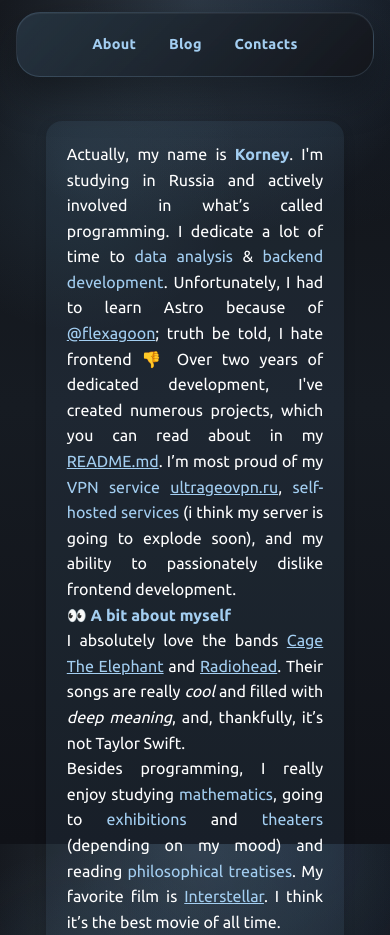
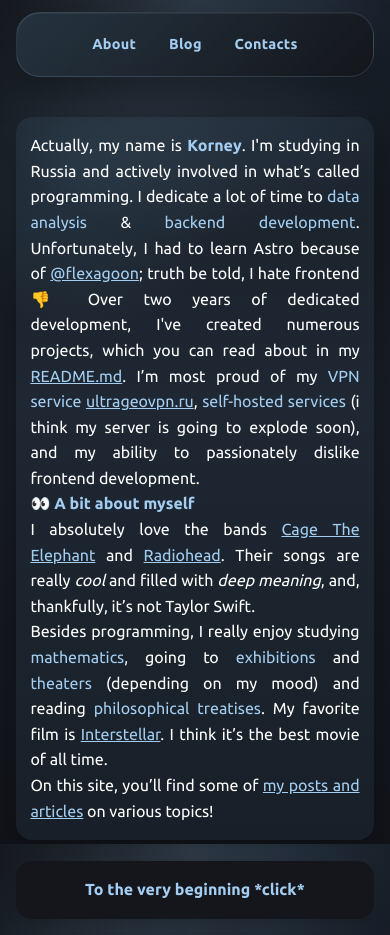
Before and after one commit to ultrageopro/ultrageosite, an Astro site: page /about in a window 390 px wide. Shown: the top 935 px of the page. Built offline with nearby package versions, Linux system fonts and the light colour scheme; Astro itself is replaced by a stand-in of ours.

Commit message:
feat: better topbar and about

```diff
--- a/src/components/Topnav.astro
+++ b/src/components/Topnav.astro
@@ -26,7 +26,7 @@
     margin: 0 auto;
     border: 1px solid rgba(var(--accent-light), 0.16);
     border-radius: 999px;
-    max-width: 860px;
+    max-width: 920px;
     background:
       linear-gradient(135deg, rgba(var(--accent), 0.22), rgba(var(--button-background), 0.94)),
       rgba(var(--button-background), 0.88);
--- a/src/pages/about.astro
+++ b/src/pages/about.astro
@@ -5,7 +5,7 @@ import UnderButton from '../components/UnderButton.astro';
 ---
 
 <Layout title="UltraGeoSite - About" description="This is the about page. Thank you for being with me when I am alone.">
-    <main class="mx-auto p-4 text-white leading-relaxed">
+    <main class="about-page mx-auto p-4 text-white leading-relaxed">
         <SuperBlock>
             <span slot="header">💁 Info about me</span>
             Actually, my name is <span class="accent-text font-bold">Korney</span>. I'm studying in Russia and actively involved in what’s called programming.
@@ -65,11 +65,12 @@ import UnderButton from '../components/UnderButton.astro';
 <style>
     main {
         padding: 1rem;
-        width: clamp(1200px, 80%, 800px);
+        width: min(100%, 960px);
         max-width: 100%;
         color: white;
         font-size: clamp(16px, 2vw + 1rem, 20px);
         line-height: 1.6;
+        box-sizing: border-box;
     }
 
     .image-row {
@@ -89,4 +90,31 @@ import UnderButton from '../components/UnderButton.astro';
         border-radius: 8px;
         box-shadow: 0 4px 12px rgba(0, 0, 0, 0.3);
     }
+
+    @media (max-width: 640px) {
+        main {
+            padding: 0.75rem;
+        }
+
+        .about-page :global(.super-block) {
+            margin-left: 0.25rem;
+            margin-right: 0.25rem;
+            padding: 1rem 0.9rem;
+        }
+
+        .about-page :global(.super-block-footer) {
+            margin-left: 0.25rem;
+            margin-right: 0.25rem;
+        }
+
+        .about-page :global(.button-container) {
+            margin-left: 0.25rem;
+            margin-right: 0.25rem;
+        }
+
+        .image-row {
+            flex-wrap: wrap;
+            gap: 0.75rem;
+        }
+    }
 </style>
```
